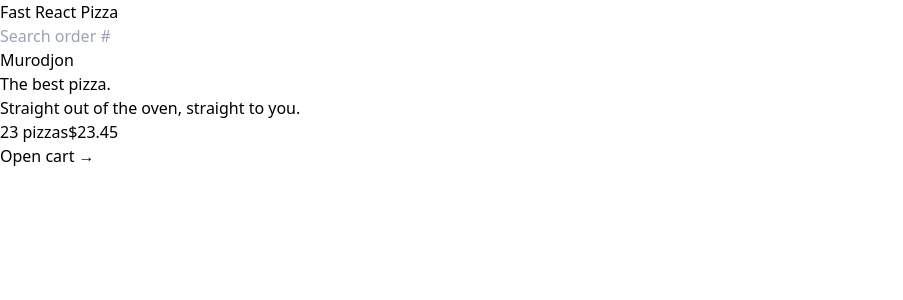
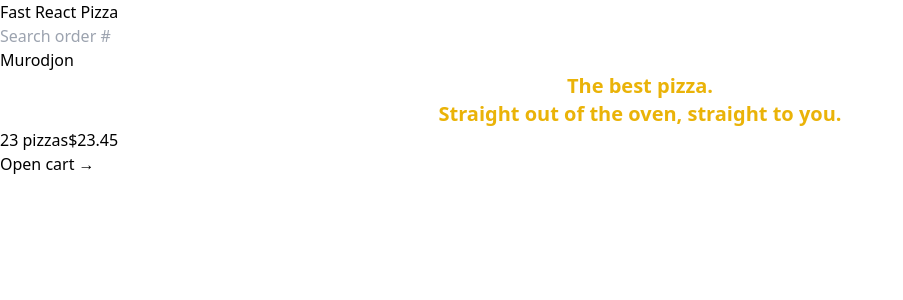
Before and after one commit to FulgurVividus/Fast-React-Pizza, a React (Vite) app: page / in a window 1280 px wide. Shown: the top 300 px of the page, without its empty margins (0-903 px from the left). Built offline with nearby package versions, Linux system fonts and the light colour scheme.

Commit message:
chore: testing tailwind

```diff
--- a/src/ui/Home.jsx
+++ b/src/ui/Home.jsx
@@ -1,7 +1,7 @@
 function Home() {
   return (
     <div>
-      <h1>
+      <h1 className="text-center text-xl font-semibold text-yellow-500">
         The best pizza.
         <br />
         Straight out of the oven, straight to you.
```
